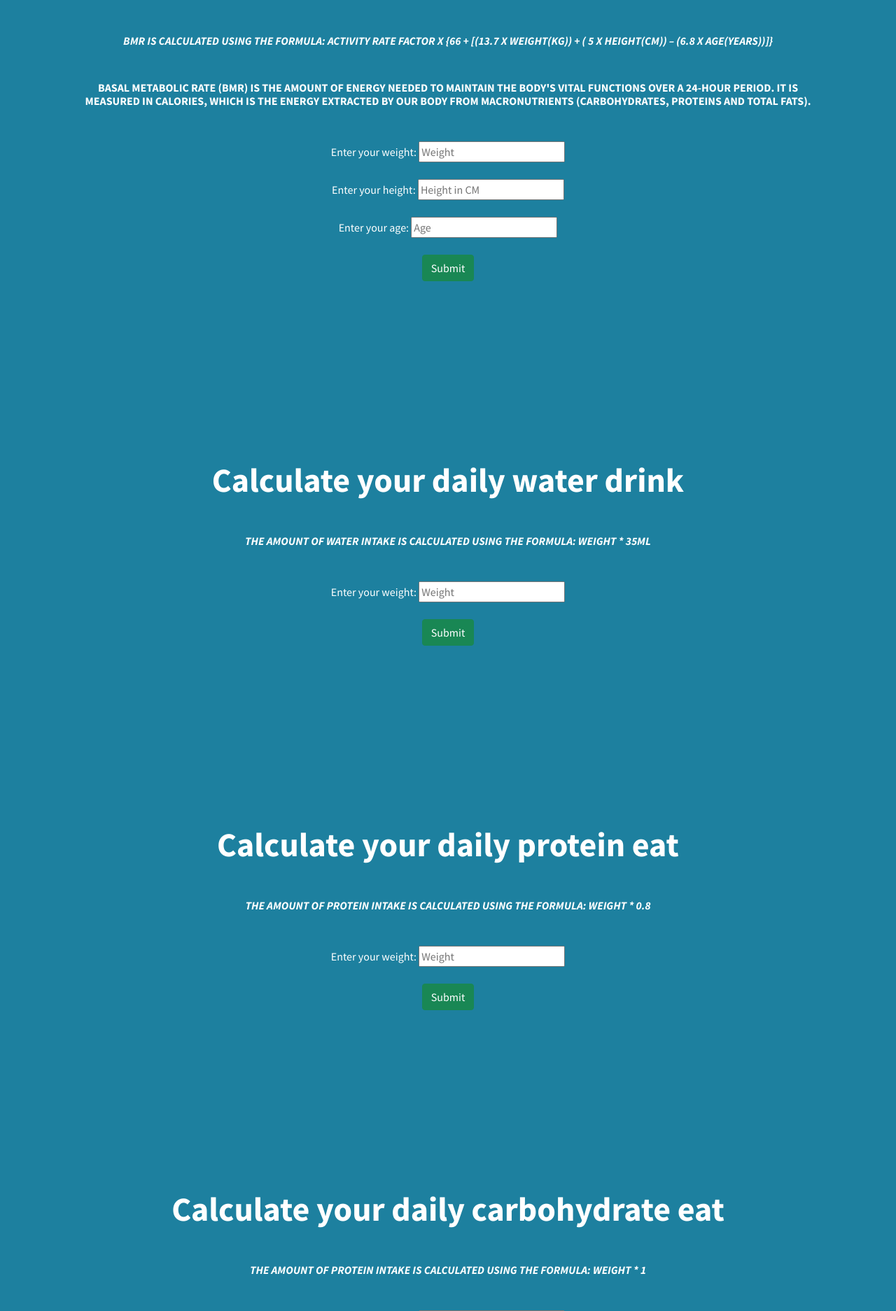
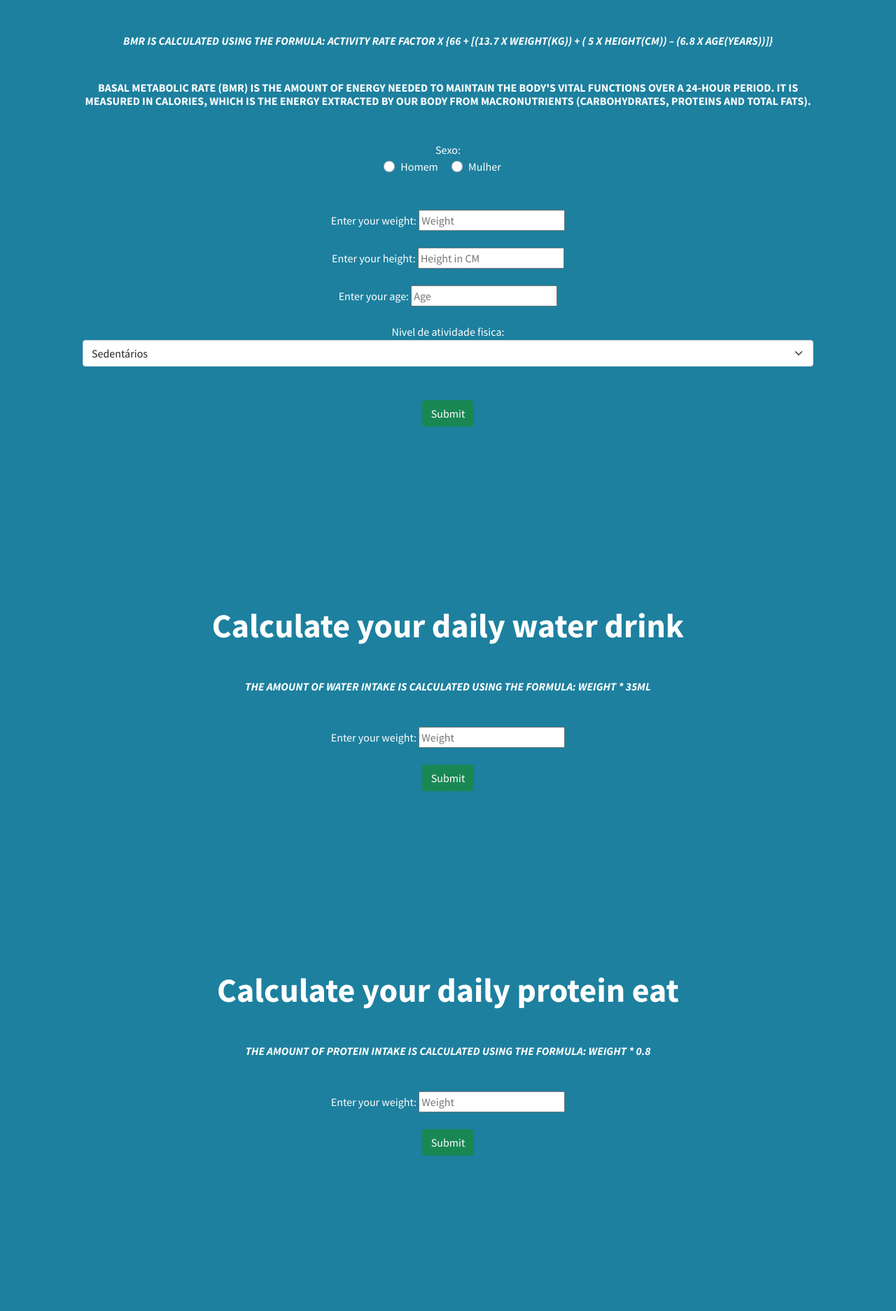
Before and after one commit to IanOliveiraSilva/Calculator, a Django app: page / in a window 1280 px wide. Shown: the part 996-2870 px from the top of the page at 70% size. Run offline with Django 4.2, Linux system fonts and the light colour scheme; some libraries are stand-ins or nearby versions.

Commit message:
updating calculation

```diff
--- a/calculator/polls/views.py
+++ b/calculator/polls/views.py
@@ -4,17 +4,36 @@ from django.shortcuts import render
 def viewHome(request):
     return render(request, "home.html")
 
+
+
+
 def viewAddition(request):
     weight = request.POST['weight']
     height = request.POST['height']
     age = request.POST['age']
+    activityLevel = request.POST.get('activityLevel')
+    sexo = request.POST.get('sexo')
+    options_dict = {"Sedentários": 1.2, "Levemente ativo":1.375, "Moderadamente ativo":1.55, "Altamente ativo":1.725, "Extremamente ativo": 1.9}
+
+
+
     a = int(weight)
     b = int(height)
     c = int(age)
-    resultBMR = 1.55 * (66 + (13.7 * a) + (5 * b) - (6.8 * c))
+
+    if sexo == "masculino":
+        resultBMR = round(options_dict.get(activityLevel) * (66 + (13.7 * a) + (5 * b) - (6.8 * c)))
+
+    else:
+        resultBMR = round(options_dict.get(activityLevel) * (655 + (9.6 * a) + (1.8 * b) - (4.7 * c)))
+
+
     resultCutting = resultBMR - 400
     resultBulking = resultBMR + 400
-    return render(request, "home.html", {"resultBMR": resultBMR, "resultCutting": resultCutting, "resultBulking": resultBulking})
+
+
+    return render(request, "home.html", {"resultBMR": resultBMR, "resultCutting": resultCutting, "resultBulking": resultBulking, "sexo":sexo})
+
 
 
 def viewSubtraction(request):
--- a/calculator/templates/home.html
+++ b/calculator/templates/home.html
@@ -26,9 +26,35 @@
                 <form action="addition" method="POST" >
                     {% csrf_token %}
                     <div class="mb-3 mt-3">
-                    Enter your weight: <input type="text" name="weight" placeholder="Weight"><br><br>
+
+
+                        Sexo:
+                        <div>
+                        <div class="form-check form-check-inline">
+                            <input class="form-check-input" type="radio" name="sexo" id="inlineRadio1"  value="masculino">
+                            <label class="form-check-label" for="inlineRadio1">Homem</label>
+                          </div>
+
+                          <div class="form-check form-check-inline">
+                            <input class="form-check-input" type="radio" name="sexo" id="inlineRadio2" value="feminino" >
+                            <label class="form-check-label" for="inlineRadio2">Mulher</label>
+                          </div>
+                        </div>
+
+
+
+
+                          <br><br>Enter your weight: <input type="text" name="weight" placeholder="Weight"><br><br>
                     Enter your height: <input type="text" name="height" placeholder="Height in CM"><br><br>
                     Enter your age:    <input type="text" name="age" placeholder="Age"><br><br>
+                    Nivel de atividade fisica:
+                    <select class="form-select mb-5" name="activityLevel">
+                        <option>Sedentários</option>
+                        <option>Levemente ativo</option>
+                        <option >Moderadamente ativo</option>
+                        <option>Altamente ativo</option>
+                        <option>Extremamente ativo</option>
+                      </select>
                     <input class="btn btn-success"  type="submit" name ="BMRButton">
                         {% if  resultBMR > 0 %}
                         <h4 class="text-warning"> BMR = {{resultBMR}} calories spent  </h4>
@@ -36,10 +62,9 @@
                         <h4 class="text-warning"> Bulking = {{resultBulking}} calories to eat</h4>
                         {% endif %}
 
-
-                    <h4 class="text-warning">
             </div>
 </form>
+
             </div>
         </div>
     </section>
@@ -92,7 +117,7 @@
                     {% csrf_token %}
                     <div class="mb-3 mt-3">
                     Enter your weight: <input type="text" name="weight" placeholder="Weight"><br><br>
-                    <input class="btn btn-success"  type="submit" name ="ProteinButton">
+                    <input class="btn btn-success"  type="submit" name ="CarbsButton">
                     {% if  resultCarbs > 0 %}
                     <h4 class="text-warning"> Carbohydrate = {{resultCarbs}}g </h4>
                         {% endif %}
@@ -111,7 +136,7 @@
                     {% csrf_token %}
                     <div class="mb-3 mt-3">
                     Enter your weight: <input type="text" name="weight" placeholder="Weight"><br><br>
-                    <input class="btn btn-success"  type="submit" name ="ProteinButton">
+                    <input class="btn btn-success"  type="submit" name ="FatButton">
                     {% if  resultFat > 0 %}
                     <h4 class="text-warning"> Fat = {{resultFat}}g </h4>
                         {% endif %}
@@ -127,18 +152,12 @@
             <div class="content-section-heading">
                 <h2 class="mb-5">Calculate your Body Mass Index(BMI)</h2>
                 <h3 class="mb-5"><em>The BMI  is calculated using the formula: weight / (height * height) </em></h3>
-                <form onsubmit=event() action="IMC" method="POST" >
+                <form action="IMC" method="POST" >
                     {% csrf_token %}
                     <div class="mb-3 mt-3">
                     Enter your weight: <input type="text" name="weight" placeholder="Weight"><br><br>
                     Enter your height: <input type="text" name="height" placeholder="Height in M"><br><br>
-                    <button class="btn btn-success"  type="button" name ="ProteinButton"></button>
-
-                    <script>function(event){
-                        event.preventDefault()
-                    }
-                    </script>
-
+                    <input class="btn btn-success"  type="submit" name ="IMCButton">
 
                     {% if  resultIMC > 0 %}
                     <h4 class="text-warning"> Your IMC is: {{resultIMC}} </h4>
```
Also changed, not shown: calculator/db.sqlite3.
